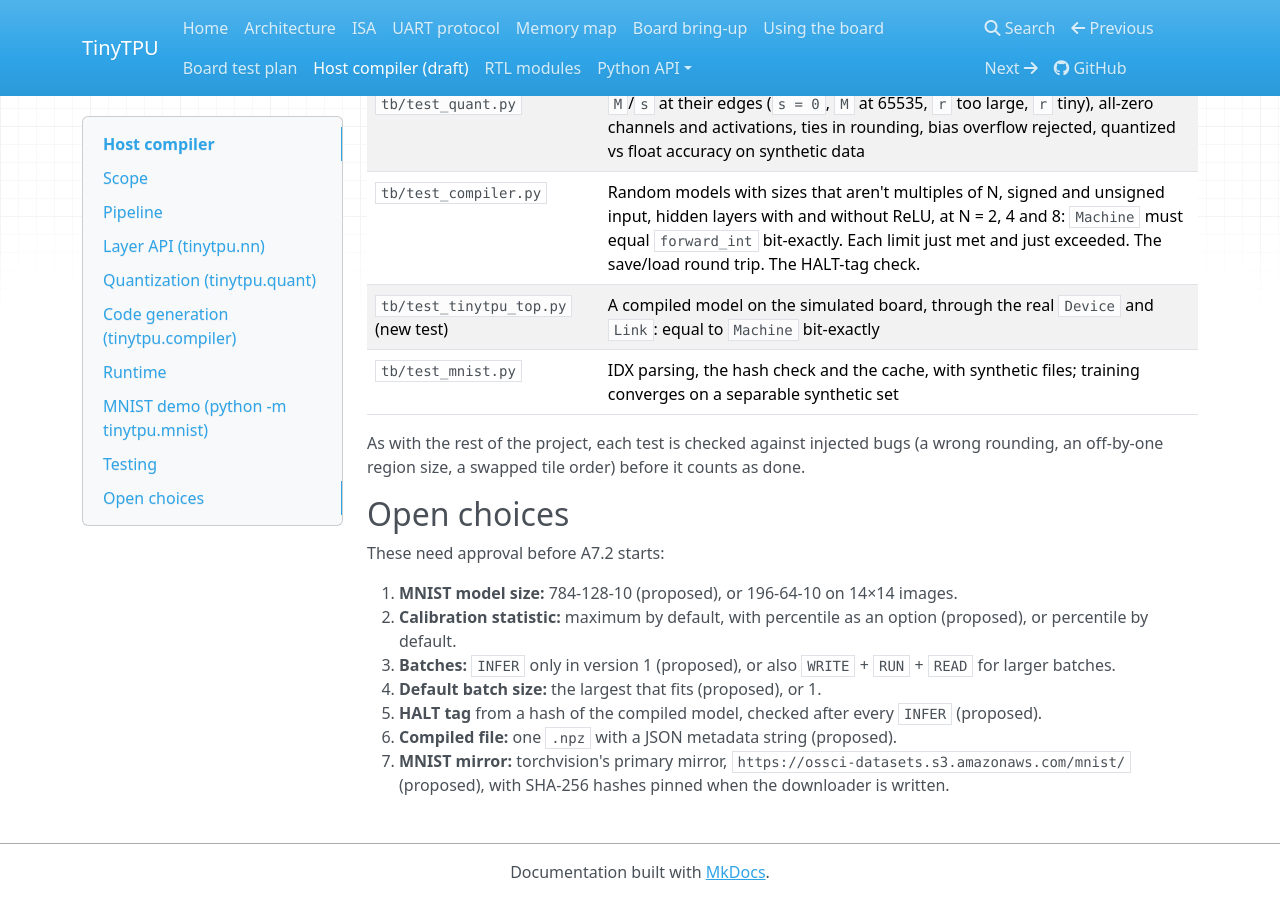
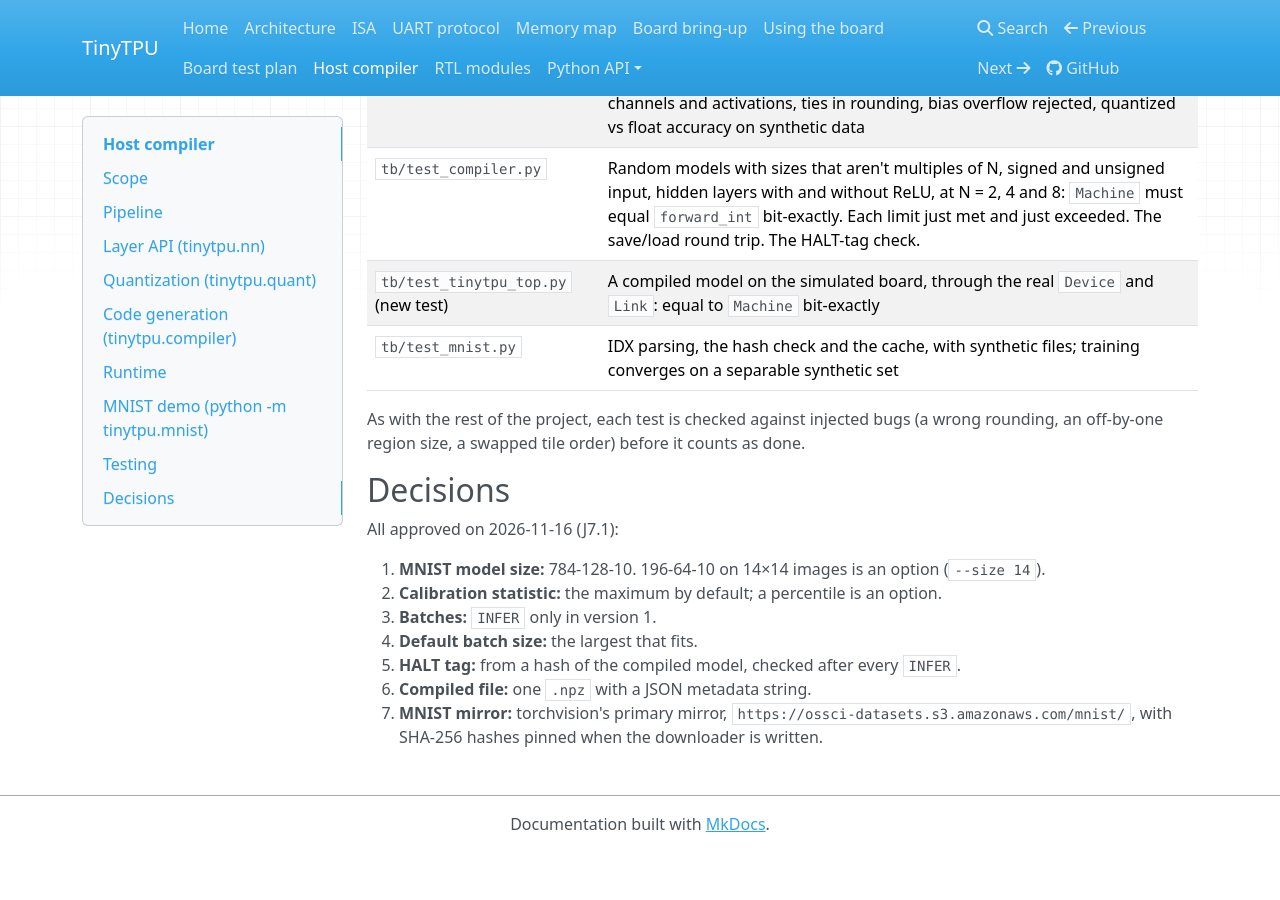
Before and after one commit to Gnchapman24/TinyTPU, an MkDocs documentation site: the page built from docs/compiler.md, in a window 1280 px wide and 900 px high, scrolled down 6707 px. Built offline with MkDocs 1.6.1, drawn with Linux system fonts in a browser that asks for light colours; nearby versions of some CDN libraries; after the commit the page ends 7559 px from its top, so only the background shows below that; some of the changed text lies outside the part shown.

Commit message:
Approve the host compiler design (J7.1 done)
All seven proposed choices in docs/compiler.md were approved as
written. The page is no longer a draft, and AGENTS.md records the
decisions.

Co-Authored-By: Claude Opus 5.5 <noreply@anthropic.com>

```diff
--- a/docs/compiler.md
+++ b/docs/compiler.md
@@ -1,7 +1,7 @@
 # Host compiler
 
-!!! note "Draft (task J7.1)"
-    This page is the design for Phase 7 in `TASKS.md`. Nothing on it is implemented yet. Choices marked **Proposed** are waiting for approval; [Open choices](#open-choices) lists them. Everything else follows from decisions already recorded in AGENTS.md.
+!!! note "Design (task J7.1, approved 2026-11-16)"
+    This page is the design for Phase 7 in `TASKS.md`; the modules are being built task by task. The choices made with it are listed under [Decisions](#decisions).
 
 The compiler turns a small neural network, written as NumPy arrays, into everything the board needs to run it: a program, weight tiles and per-channel parameters. The runtime then loads those onto the board once and runs inferences with one `INFER` round trip per batch.
 
@@ -81,7 +81,7 @@ Each layer's input `x` is represented as `x ≈ s_x · q_x`.
 - **Hidden layer outputs:** from the float activations of the calibration inputs (level 1).
   - After a ReLU: UINT8, `s_y = max(y) / 255`. The next layer runs with `act_signed = 0`.
   - Without one: INT8, `s_y = max|y| / 127`. The next layer runs with `act_signed = 1`.
-- **Proposed:** the calibration statistic is the maximum. `calibration="percentile"` with `percentile=99.99` is an option, for activations with rare outliers.
+- The calibration statistic is the maximum. `calibration="percentile"` with `percentile=99.99` is an option, for activations with rare outliers.
 - **A layer whose calibration activations are all zero** gets scale 1, so the arithmetic stays defined. A warning is printed.
 
 ### Biases
@@ -158,9 +158,9 @@ That is 2L instructions, so up to 64 layers fit in the default 128-entry `IMEM`.
 
 The program's `m` field is fixed, so a compiled model has a fixed batch size B.
 
-- **Proposed:** by default, B is the largest batch that fits every limit below. In practice that is almost always INFER's 4096-byte payload. `compile_model(..., batch=B)` sets it explicitly.
+- By default, B is the largest batch that fits every limit below. In practice that is almost always INFER's 4096-byte payload. `compile_model(..., batch=B)` sets it explicitly.
 - The runtime splits any number of inputs into batches of B and pads the last one with zeros. The padding costs UART time only on that last batch.
-- **Proposed:** version 1 always uses `INFER`. A larger batch, sent with `WRITE` + `RUN` + `READ` (three round trips), could be added later; it wouldn't be faster on the wire.
+- Version 1 always uses `INFER`. A larger batch, sent with `WRITE` + `RUN` + `READ` (three round trips), could be added later; it wouldn't be faster on the wire.
 
 ### Limit checks
 
@@ -182,7 +182,7 @@ The generated program is then checked with `model.range_error` and `isa.decode_e
 
 ### HALT tag
 
-- **Proposed:** the `HALT` code is a 16-bit tag: the low 16 bits of a hash of the program, tiles and parameters.
+- The `HALT` code is a 16-bit tag: the low 16 bits of a hash of the program, tiles and parameters.
 - After every `INFER`, the runtime checks that the board halted OK **with that tag**. This catches running against a different program, for example after `selftest` has overwritten the memories.
 - It can't detect a changed `WBUF` under an unchanged program. `Runner.verify()` reads every memory back and compares, for when that matters.
 
@@ -202,7 +202,7 @@ sim = prog.load(model.Machine(...))  # the same interface on the reference model
 
 ### Compiled file
 
-- **Proposed:** a compiled model is one `.npz`, read with `allow_pickle=False`:
+- A compiled model is one `.npz`, read with `allow_pickle=False`:
   - `program`: `(2L, 16)` uint8, the instruction words as sent on the wire
   - `tiles`: `(T, N, N)` int8
   - `ptab`: `(C, 8)` uint8, the PTAB entries as sent on the wire
@@ -230,7 +230,7 @@ Without `--port`, it stops after step 3 and reports the float and integer accura
 
 ### Model size
 
-**Proposed:** 784-128-10. The figures are estimates for N = 8, at 1 Mbaud, with the latency timer at 1 ms:
+784-128-10. The figures are estimates for N = 8, at 1 Mbaud, with the latency timer at 1 ms:
 
 | Model | Weight tiles | Channels | B | Per INFER on the wire | Per image | Expected accuracy |
 |---|---|---|---|---|---|---|
@@ -251,14 +251,14 @@ Without `--port`, it stops after step 3 and reports the float and integer accura
 
 As with the rest of the project, each test is checked against injected bugs (a wrong rounding, an off-by-one region size, a swapped tile order) before it counts as done.
 
-## Open choices
+## Decisions
 
-These need approval before A7.2 starts:
+All approved on 2026-11-16 (J7.1):
 
-1. **MNIST model size:** 784-128-10 (proposed), or 196-64-10 on 14×14 images.
-2. **Calibration statistic:** maximum by default, with percentile as an option (proposed), or percentile by default.
-3. **Batches:** `INFER` only in version 1 (proposed), or also `WRITE` + `RUN` + `READ` for larger batches.
-4. **Default batch size:** the largest that fits (proposed), or 1.
-5. **HALT tag** from a hash of the compiled model, checked after every `INFER` (proposed).
-6. **Compiled file:** one `.npz` with a JSON metadata string (proposed).
-7. **MNIST mirror:** torchvision's primary mirror, `https://ossci-datasets.s3.amazonaws.com/mnist/` (proposed), with SHA-256 hashes pinned when the downloader is written.
+1. **MNIST model size:** 784-128-10. 196-64-10 on 14×14 images is an option (`--size 14`).
+2. **Calibration statistic:** the maximum by default; a percentile is an option.
+3. **Batches:** `INFER` only in version 1.
+4. **Default batch size:** the largest that fits.
+5. **HALT tag:** from a hash of the compiled model, checked after every `INFER`.
+6. **Compiled file:** one `.npz` with a JSON metadata string.
+7. **MNIST mirror:** torchvision's primary mirror, `https://ossci-datasets.s3.amazonaws.com/mnist/`, with SHA-256 hashes pinned when the downloader is written.
--- a/mkdocs.yml
+++ b/mkdocs.yml
@@ -20,7 +20,7 @@ nav:
   - Board bring-up: bringup.md
   - Using the board: host.md
   - Board test plan: board_test.md
-  - Host compiler (draft): compiler.md
+  - Host compiler: compiler.md
   - RTL modules: rtl/index.md
   - Python API:
       - tinytpu.isa: api/isa.md
```
Also changed, not shown: AGENTS.md (+7 -1 lines), TASKS.md (+1 -1 lines).
